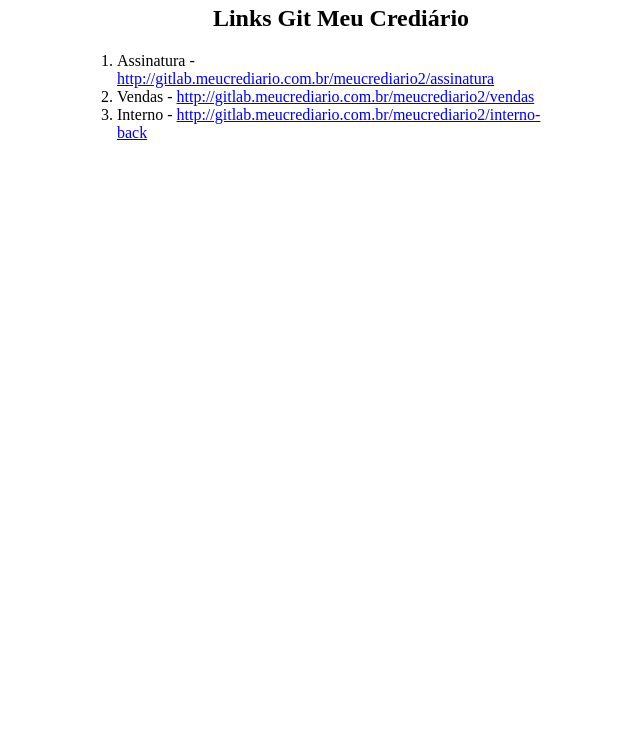
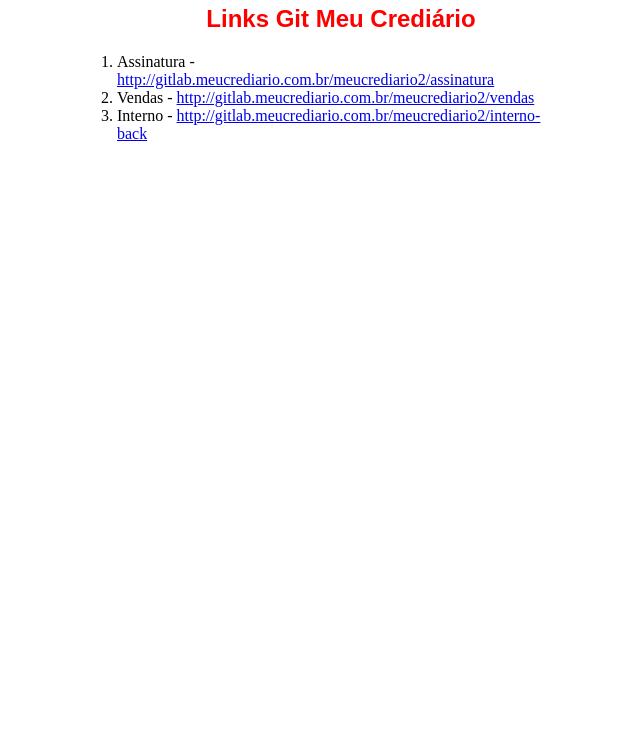
Before and after one commit to KauaRodrigo/TrainingGit, a plain HTML site: page index.html in a window 1280 px wide. Shown: the part 52-800 px from the top of the page, without its empty margins (299-939 px from the left). Drawn offline with Linux system fonts and the light colour scheme.

Commit message:
adding style file

```diff
--- a/index.html
+++ b/index.html
@@ -1,3 +1,4 @@
+<link rel="stylesheet" href="./style.css" type="text/css">
 <div>
     <h1>Hello Git</h1>
     <ol>
@@ -7,23 +8,3 @@
     <li>Interno - <a target="_blank" href="http://gitlab.meucrediario.com.br/meucrediario2/interno-back">http://gitlab.meucrediario.com.br/meucrediario2/interno-back</a></li>
     </ol>
 </div>
-
-<style>
-    *{
-        padding: 0;
-        margin: 0;
-        box-sizing: border-box;
-    }
-
-    div{
-        width: 35%;
-        margin: 0 auto;
-    }
-
-    h1, h2{
-        text-align: center;
-        margin-bottom: 20px;
-    }
-
-
-</style>
--- /dev/null
+++ b/style.css
@@ -0,0 +1,17 @@
+*{
+    padding: 0;
+    margin: 0;
+    box-sizing: border-box;
+}
+
+div{
+    width: 35%;
+    margin: 0 auto;
+}
+
+h1, h2{
+    text-align: center;
+    margin-bottom: 20px;
+    color: red;
+    font-family: Arial;
+}
```
